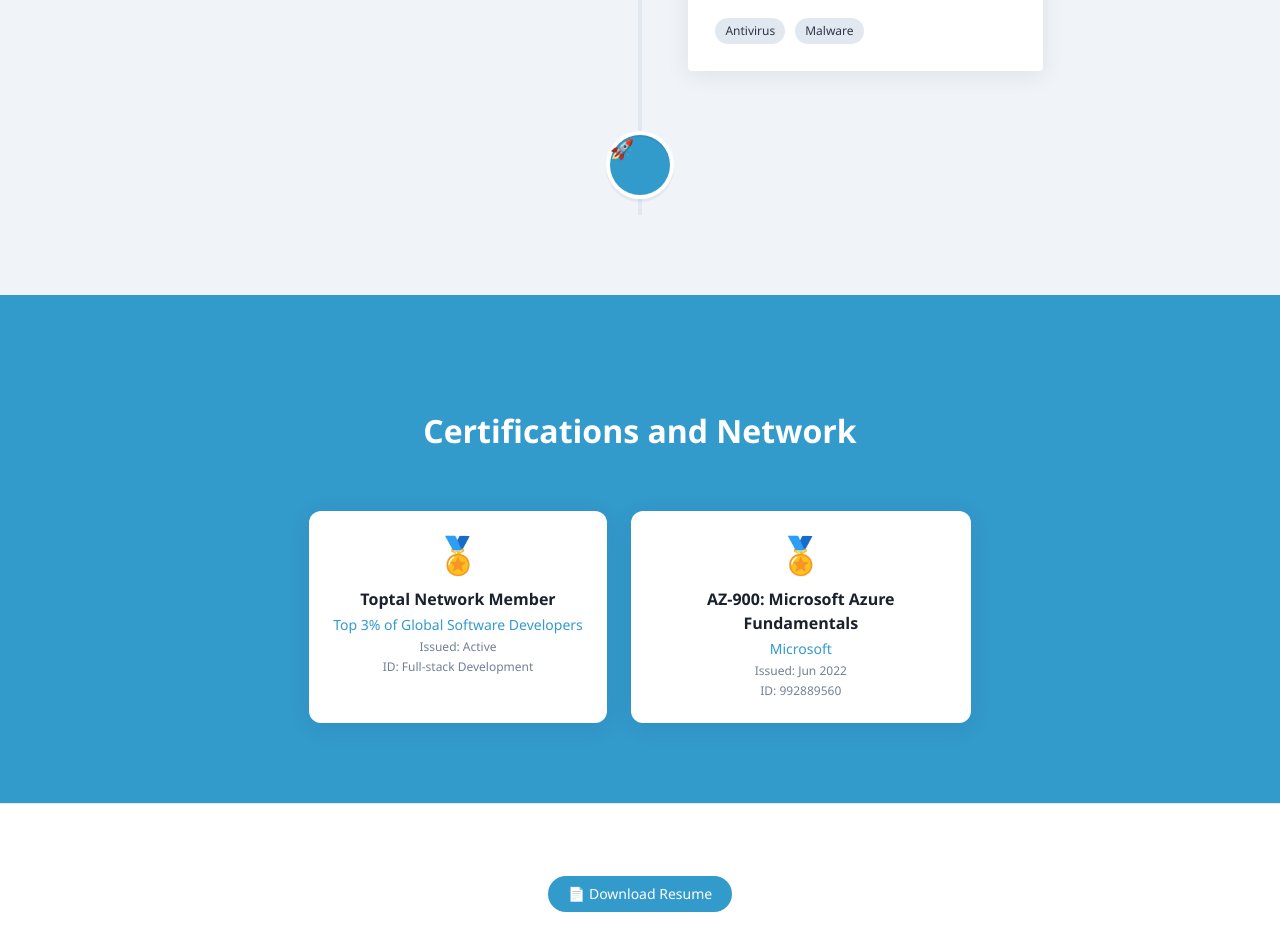
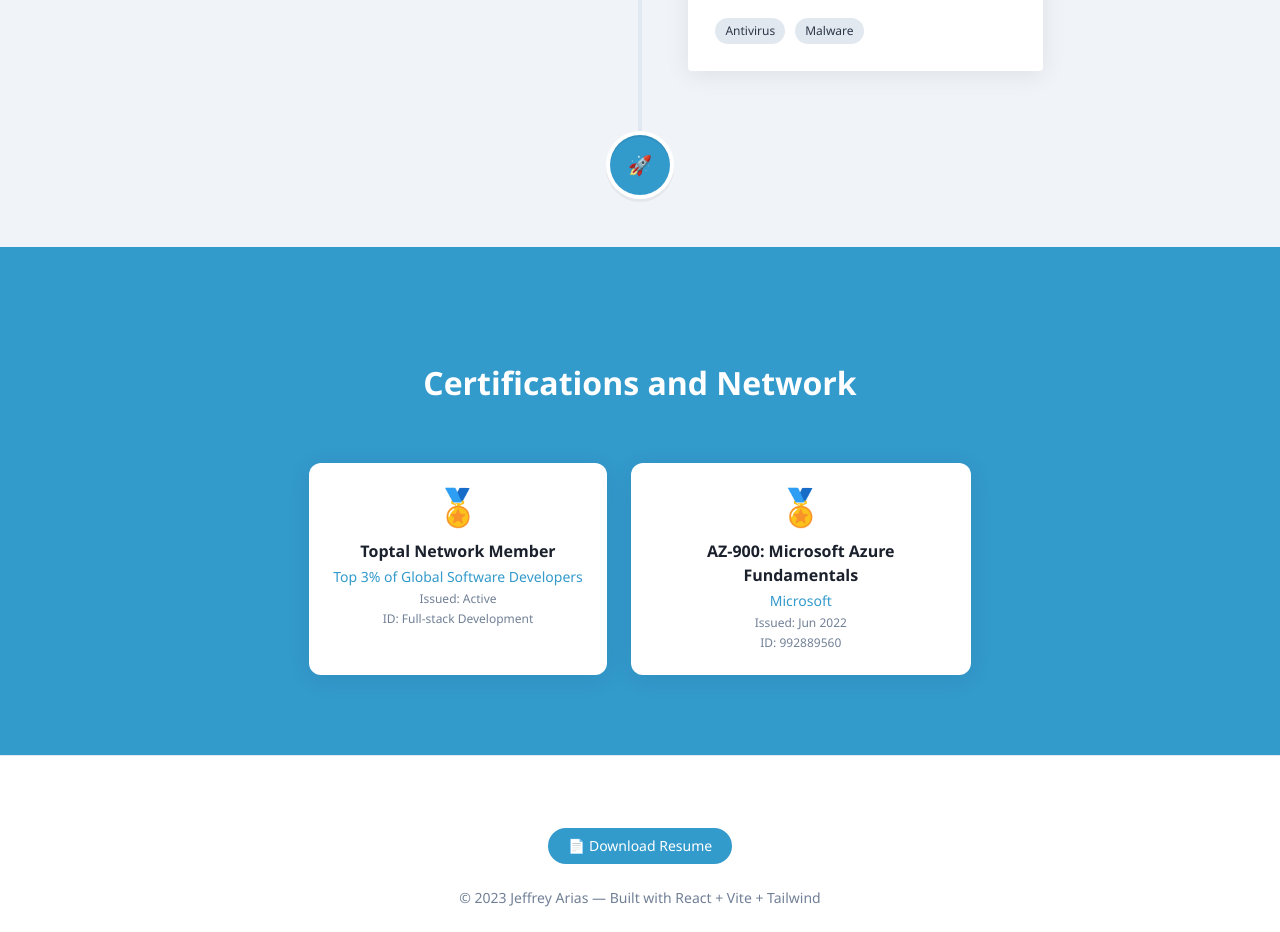
Before and after one commit to jeffrey-arias/my-new-portfolio, a React (Vite) app: page / in a window 1280 px wide. Shown: the part 10560-11492 px from the top of the page. Built offline with nearby package versions, Linux system fonts and the light colour scheme.

Commit message:
fix: starting point has ghost details section in experience

```diff
--- a/src/components/Experience.jsx
+++ b/src/components/Experience.jsx
@@ -59,9 +59,24 @@ export default function Experience({ resumeExperience, resumeBasicInfo }) {
               </VerticalTimelineElement>
             ))}
 
-            {/* Start marker */}
+            {/* Start marker — transparent content hides the empty box */}
             <VerticalTimelineElement
-              iconStyle={{ background: '#339acc', color: '#fff', fontSize: '1.2rem' }}
+              className="timeline-end-marker"
+              iconStyle={{
+                background: '#339acc',
+                color: '#fff',
+                fontSize: '1.2rem',
+                display: 'flex',
+                alignItems: 'center',
+                justifyContent: 'center',
+              }}
+              contentStyle={{
+                background: 'transparent',
+                boxShadow: 'none',
+                border: 'none',
+                padding: 0,
+              }}
+              contentArrowStyle={{ display: 'none' }}
               icon={<span>🚀</span>}
             />
           </VerticalTimeline>
--- a/src/index.css
+++ b/src/index.css
@@ -184,3 +184,10 @@
 .slider-nav-btn:hover { background: #339acc; }
 .slider-prev { left: 8px; }
 .slider-next { right: 8px; }
+/* Hide empty content box on timeline end marker */
+.timeline-end-marker .vertical-timeline-element-content {
+  display: none !important;
+}
+.timeline-end-marker .vertical-timeline-element-content-arrow {
+  display: none !important;
+}
```
